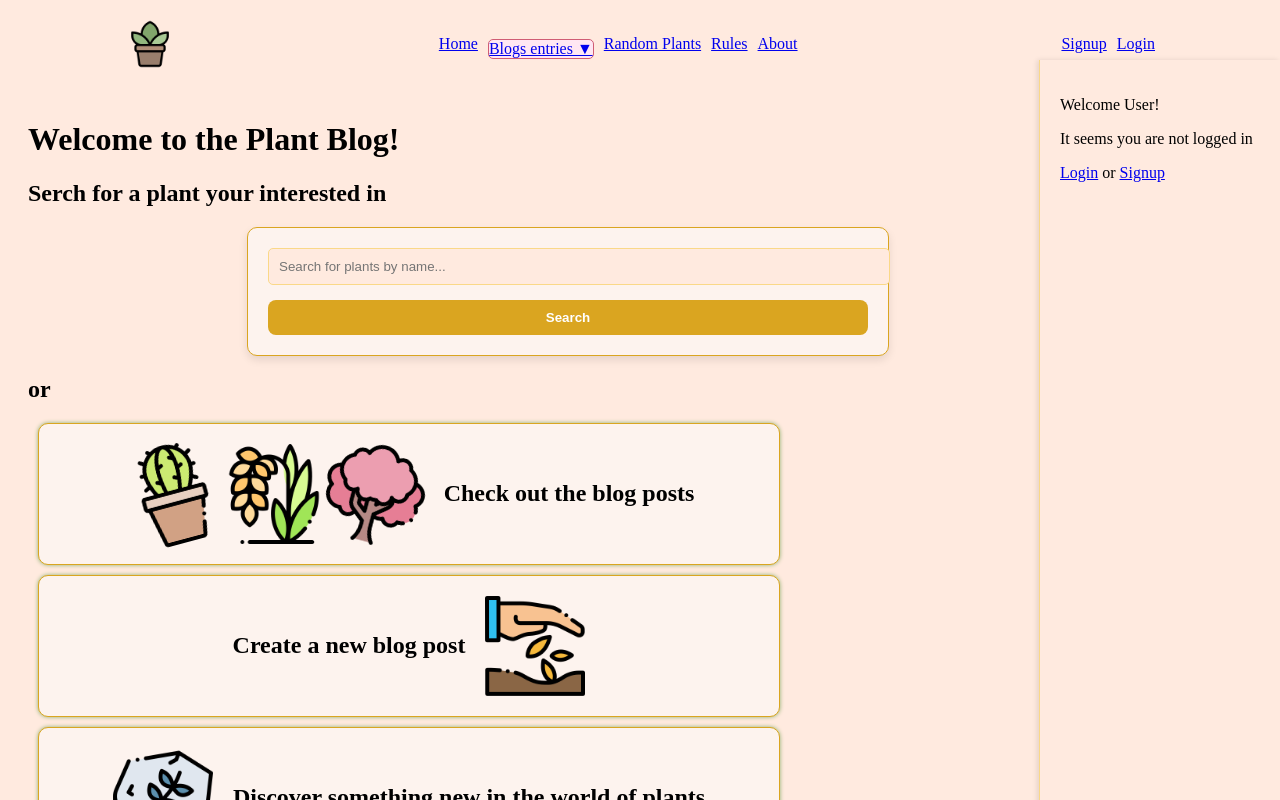
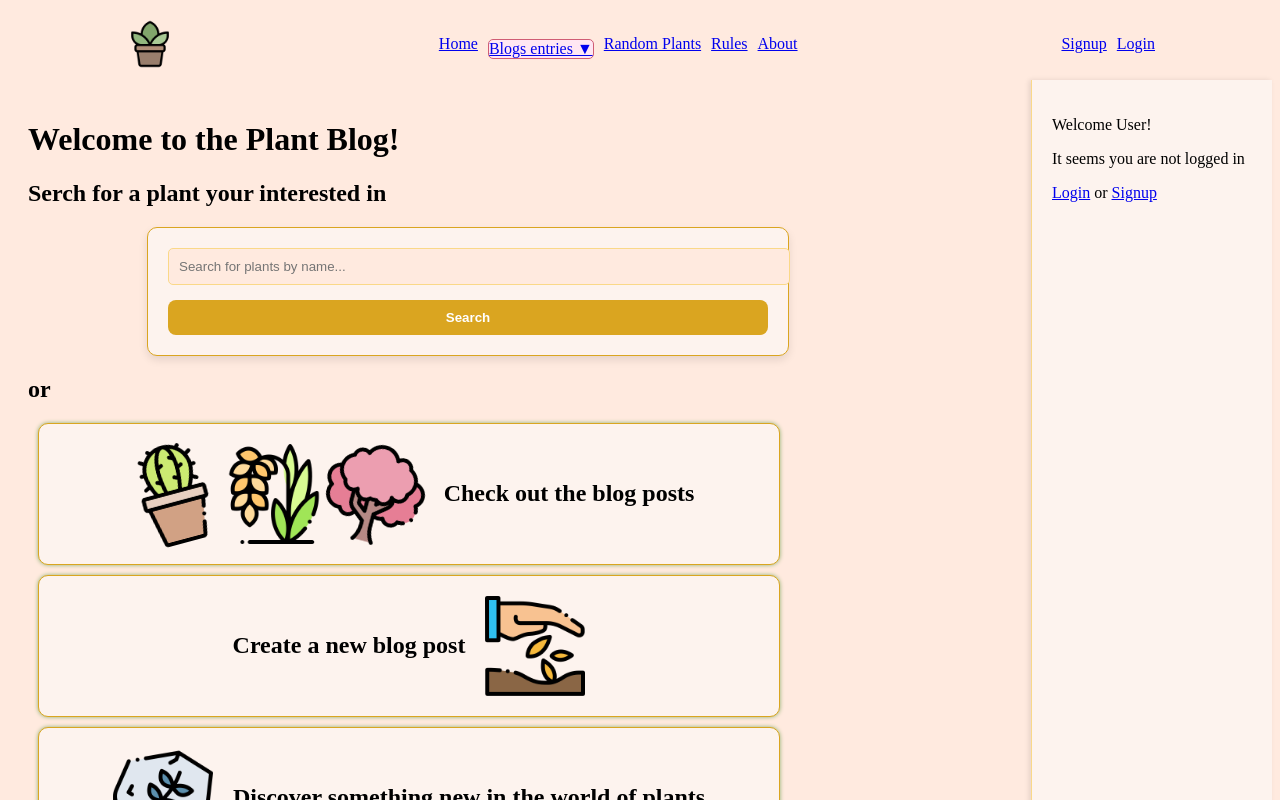
Before and after one commit to MariiaTararaeva/plantea-frontend, a React (Vite) app: page / in a window 1280 px wide. Shown: the top 800 px of the page. Built offline with nearby package versions, Linux system fonts and the light colour scheme.

Commit message:
trying to make a decent sidebar :(

```diff
--- a/src/App.jsx
+++ b/src/App.jsx
@@ -25,7 +25,7 @@ function App() {
   return (
     <>
       <Navbar />
-      <Sidebar />
+      <div className="appContainer">
         <div className="mainAppContent">
           <Routes>
             <Route path="/" element={<HomePage />} />
@@ -70,6 +70,8 @@ function App() {
             <Route path="*" element={<h1>404 Page</h1>} />
           </Routes>
         </div>
+        <Sidebar />
+      </div>
 
       <Footer />
     </>
--- a/src/Lena.css
+++ b/src/Lena.css
@@ -78,9 +78,18 @@ body {
 
 /* sidebar styling */
 
+.appContainer {
+    display: flex;
+    flex-direction: row;
+    align-items: flex-start;
+    justify-content: space-between;
+}
+
 .mainAppContent {
-    max-width: calc(100vw - 200px);
+    flex-grow: 1;
     padding: 20px;
+    max-width: calc(100vw - 400px);
+    overflow-x: hidden;
 }
 
 .sidebar {
@@ -89,16 +98,15 @@ body {
     padding: 40px;
     border-left: solid 1px #fad888; */
     width: 200px;
+    /* Tamaño fijo */
+    position: sticky;
+    top: 60px;
+    /* Debajo del navbar */
     height: calc(100vh - 60px);
-    /* Ajustar al tamaño de la pantalla menos el navbar */
-    position: fixed;
-    right: 0;
-    top: 60px;
-    /* Ajusta esto si tu navbar tiene otra altura */
 
+    background-color: #fdf3ee;
     border-left: solid 1px #fad888;
-    overflow-y: auto;
-    /* Agrega scroll si la sidebar tiene mucho contenido */
     padding: 20px;
     box-shadow: -2px 0 5px rgba(0, 0, 0, 0.1);
+
 }
```
Lines whose indentation alone changed are shown as unchanged.
